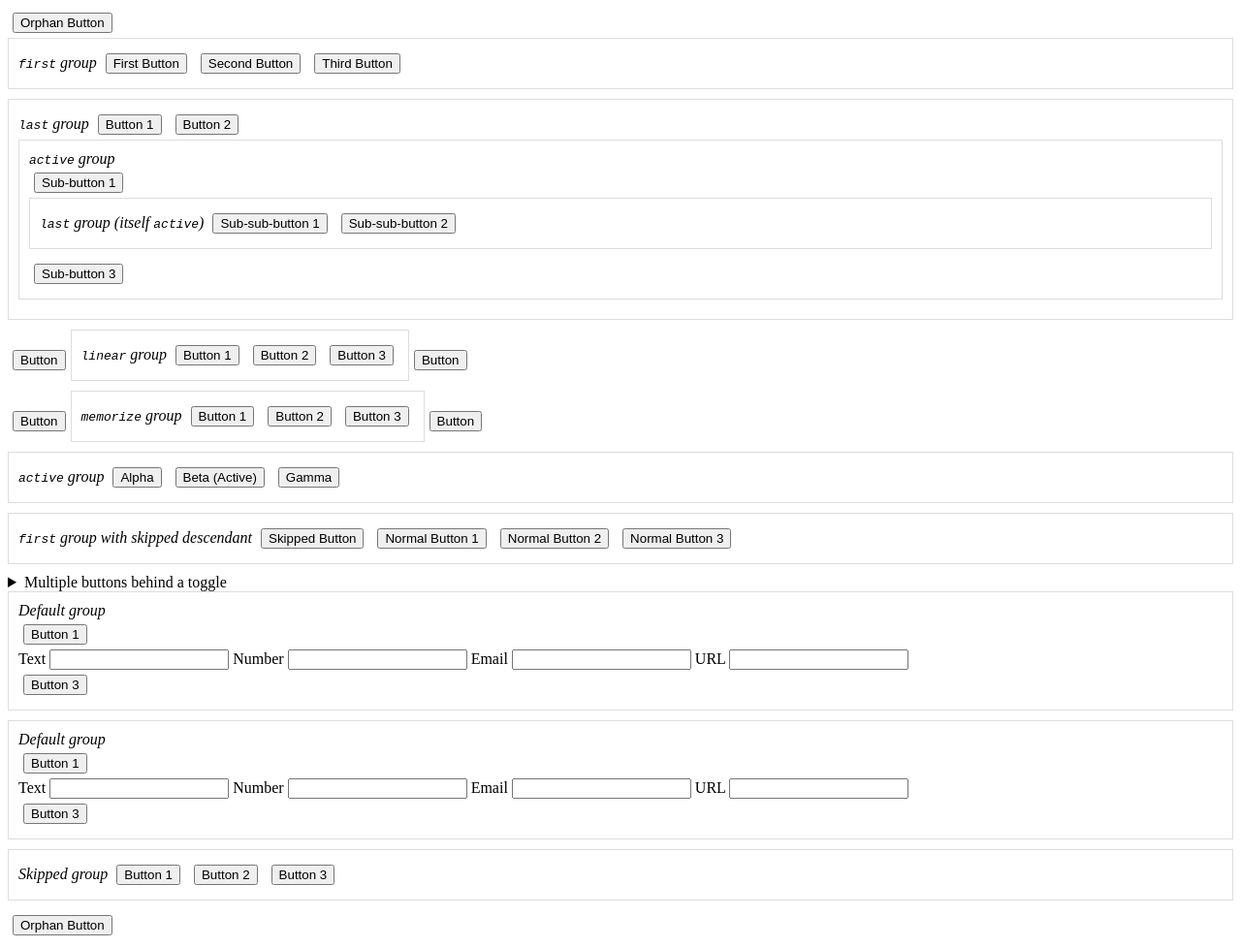
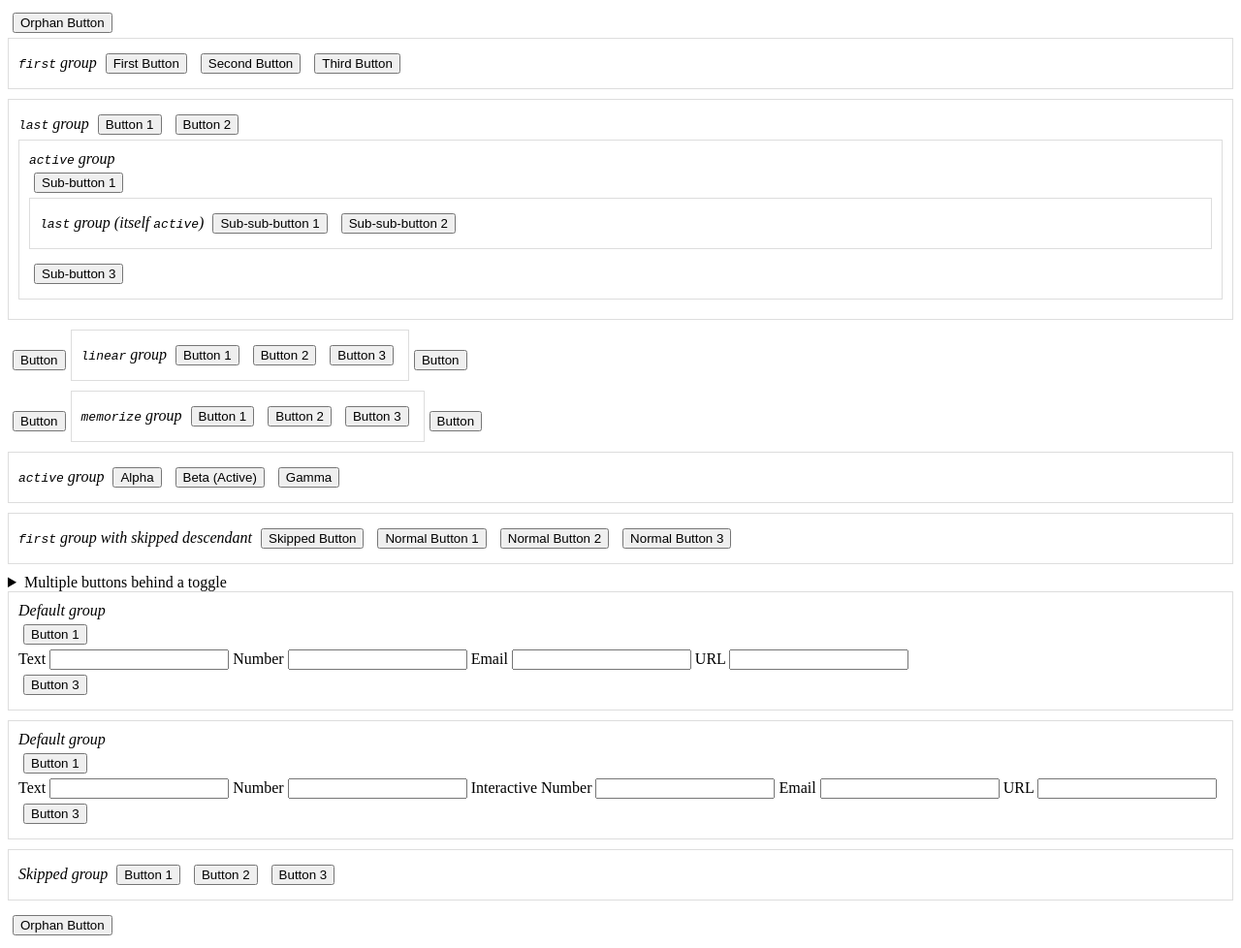
Before and after one commit to dividat/focus-shift, a website: page examples/everything-bagel.html in a window 1280 px wide. Shown: the whole page at 97% size. Drawn offline with Linux system fonts and the light colour scheme.

Commit message:
Demonstrate overriding interaction behavior in example

```diff
--- a/examples/everything-bagel.html
+++ b/examples/everything-bagel.html
@@ -114,6 +114,10 @@
       <div>
         <label>Text <input type="text" /></label>
         <label>Number <input type="number" /></label>
+        <label
+          >Interactive Number
+          <input type="number" style="--focus-interaction-behavior: normal"
+        /></label>
         <label>Email <input type="email" /></label>
         <label>URL <input type="url" /></label>
       </div>
```
